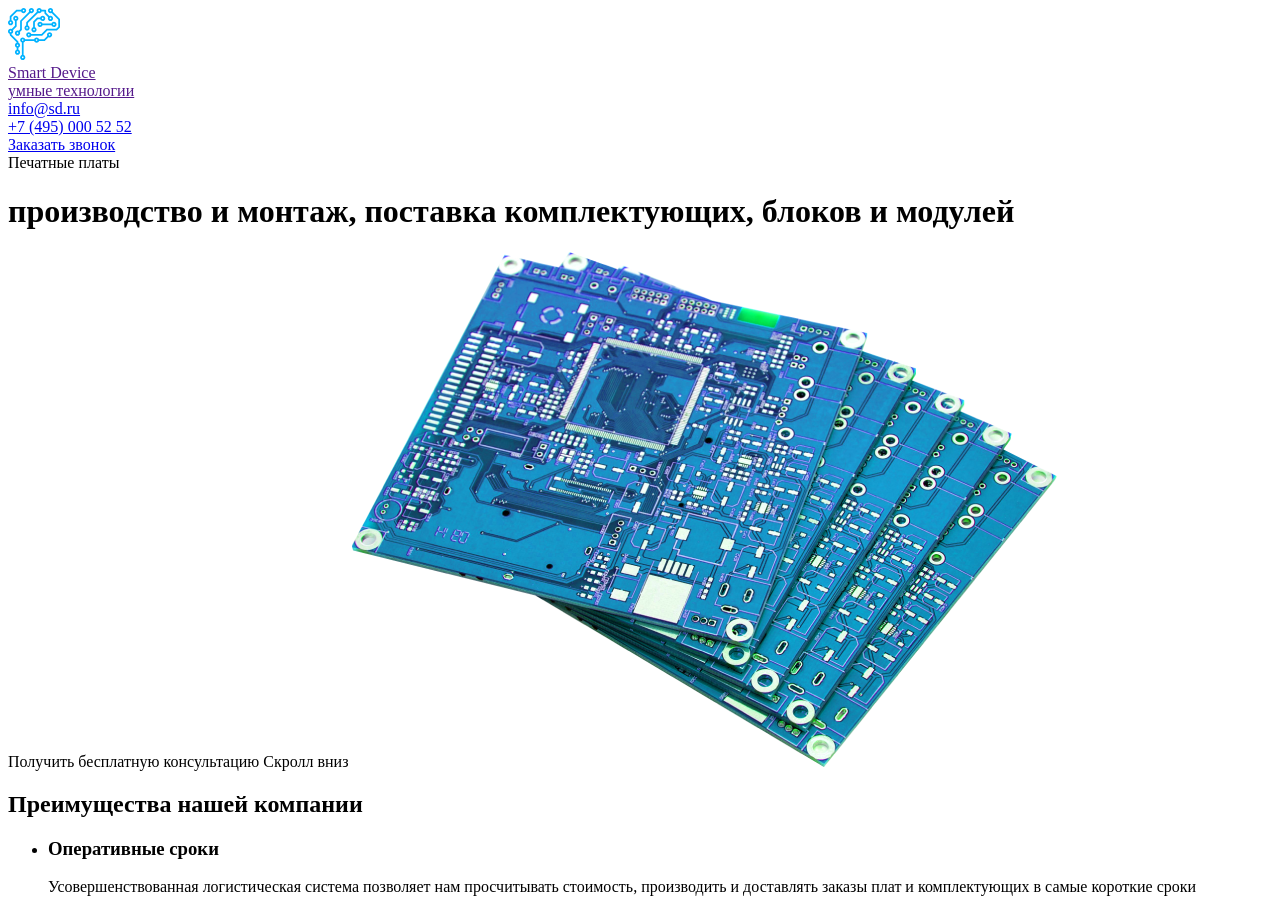
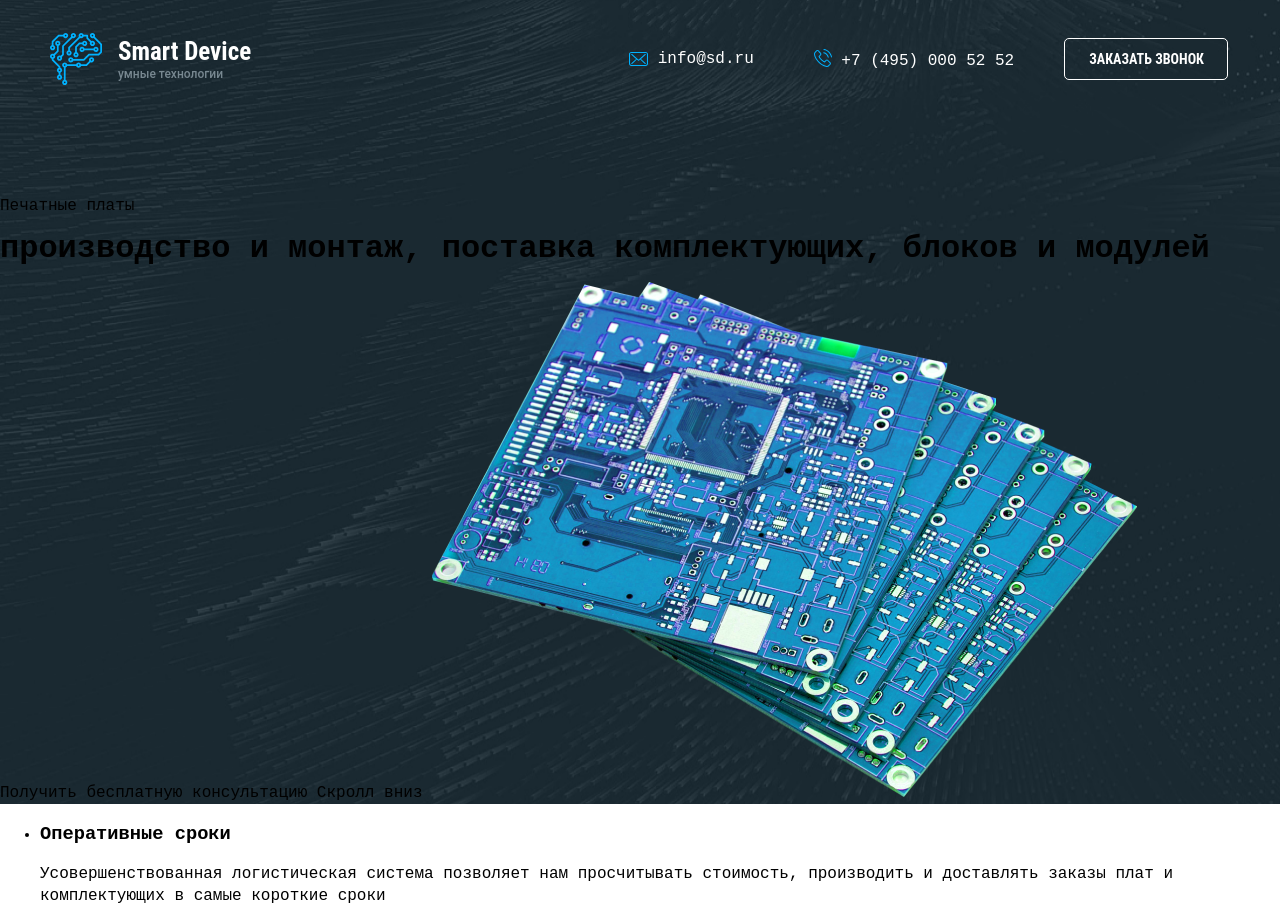
Before and after one commit to kondtan/smart-device, a website: page source/index.html in a window 1280 px wide. Shown: the top 910 px of the page. Drawn offline with nearby package versions, Linux system fonts and the light colour scheme; files that its build step writes are made by us from their sources; files whose address does not match are found by name.

Commit message:
Добавляет шапку

```diff
--- a/source/index.html
+++ b/source/index.html
@@ -4,41 +4,50 @@
   <meta charset="UTF-8">
   <meta name="viewport" content="width=device-width, initial-scale=1.0">
   <meta http-equiv="X-UA-Compatible" content="ie=edge">
-  <link rel="preload" href="fonts/PTMono-Regular.woff2" as="font" type="font/woff2>
-  <link rel="preload" href="fonts/Roboto-Medium.woff2" as="font" type="font/woff2>
-  <link rel="preload" href="fonts/RobotoCondensed-Bold.woff2" as="font" type="font/woff2>
-  <link rel="preload" href="fonts/RobotoCondensed-Regular.woff2" as="font" type="font/woff2>
+  <link rel="preload" href="fonts/PTMono-Regular.woff2" as="font" type="font/woff2">
+  <link rel="preload" href="fonts/Roboto-Medium.woff2" as="font" type="font/woff2">
+  <link rel="preload" href="fonts/RobotoCondensed-Bold.woff2" as="font" type="font/woff2">
+  <link rel="preload" href="fonts/RobotoCondensed-Regular.woff2" as="font" type="font/woff2">
   <link href="css/style.min.css" rel="stylesheet">
   <title>Печатные платы и комплектующие</title>
-  <link rel="stylesheet" href="css/style.css">
+  <link rel="stylesheet" href="css/style.min.css">
 </head>
 <body class="page-body">
+
   <header class="page-header">
     <div class="page-header__wrapper">
       <a href="" class="page-header__logo logo">
-        <img src="./img/logo.svg" width="52" height="52" alt="Логотип Smart Device - магазин печатных плат">
+        <img class="logo__img" src="./img/logo.svg" width="52" height="52" alt="Логотип Smart Device - магазин печатных плат">
         <div class="logo__text">
           <div class="logo__text-name">Smart Device</div>
           <div class="logo__text-description">умные технологии</div>
         </div>
       </a>
+      <nav class="page-header__nav">
+        <div class="page-header__mail mail">
+          <a href="mailto:info@sd.ru">
+            <svg class="mail__icon" width="19" height="14">
+              <use xlink:href="#letter"></use>
+            </svg>
+            info@sd.ru</a>
+        </div>
+        <div class="page-header__call call">
+          <a href="tel:+74950005252">
+            <svg class="call__icon" width="18" height="18">
+              <use xlink:href="#phone"></use>
+            </svg>
+            +7 (495) 000 52 52</a>
+        </div>
+        <a href="#" class="page-header__callback button">
+          Заказать звонок
+        </a>
+      </nav>
     </div>
-    <nav class="page-header__nav">
-      <div class="page-header__mail">
-        <a href="mailto:info@sd.ru">info@sd.ru</a>
-      </div>
-      <div class="page-header__call">
-        <a href="tel:+74950005252">+7 (495) 000 52 52</a>
-      </div>
-      <a href="#" class="page-header__callback button">
-        Заказать звонок
-      </a>
-    </nav>
   </header>
   <main class="page-main">
-    <div class="page-main__wrap">
+    <div class="page-main__wrapper">
       <div class="page-main__main">
-        <div>Печатные платы</div>
+        <div class="page-main__text">Печатные платы</div>
         <h1 class="page-main__title">производство и монтаж, поставка комплектующих, блоков и модулей</h1>
         <a class="page-main__consult">Получить бесплатную консультацию</a>
         <a class="page-main__scroll-down">Скролл вниз</a>
--- /dev/null
+++ b/source/sass/blocks/logo.scss
@@ -0,0 +1,36 @@
+.page-header__logo {
+    display: flex;
+    flex-grow: 1;
+    text-decoration: none;
+    cursor: pointer;
+}
+
+.logo__img {
+    margin-right: 16px;
+}
+
+.logo__text {
+    margin-top: 8px;
+}
+
+.logo__text-name {
+    color: $white;
+    font-family: $font-secondary;
+    font-size: 25px;
+    font-weight: 700;
+
+    @media (max-width: $mobile-min-width) {
+        display: none;
+    }
+}
+
+.logo__text-description {
+    color: $logo-gray;
+    font-family: $font-logo;
+    font-size: 12px;
+    font-weight: 500;
+
+    @media (max-width: $mobile-min-width) {
+        display: none;
+    }
+}
--- /dev/null
+++ b/source/sass/blocks/page-header.scss
@@ -0,0 +1,113 @@
+.page-header {
+    background-color: $main-dark-bg;
+    display: flex;
+}
+
+.page-header__wrapper {
+    width: 1512px;
+    margin: 33px auto 0;
+    padding: 0 50px;
+
+    display: flex;
+    justify-items: space-between;
+
+    color: $white;
+
+    @media (max-width: $tablet-width) {
+        margin-top: 20px;
+        padding: 0 23px 20px 25px;
+      }
+
+    @media (max-width: $mobile-min-width) {
+        padding: 0 17px 0 17px;
+        margin-top: 17px;
+      }
+}
+
+.page-header__nav {
+    display: flex;
+    align-items: center;
+    margin-right: 2px;
+
+    @media (max-width: $tablet-width) {
+        width: 85px;
+      }
+
+    @media (max-width: $mobile-min-width) {
+        height: 20px;
+      }
+}
+
+.page-header__mail {
+    position: relative;
+
+    &::before {
+        position: absolute;
+        content: "";
+        background-image: url("../img/envelope.svg");
+        background-repeat: no-repeat;
+        background-size: contain;
+        width: 19px;
+        height: 14px;
+        left: 0;
+        top: 4px;
+    }
+
+    @media (max-width: $tablet-width) {
+        &::before {
+            width: 25px;
+            height: 19px;
+        }
+    }
+}
+
+.page-header__call {
+    position: relative;
+
+    &::before {
+        position: absolute;
+        content: "";
+        background-image: url("../img/phone_call.svg");
+        background-repeat: no-repeat;
+        background-size: contain;
+        width: 18px;
+        height: 18px;
+        left: 0;
+        top: 2px;
+    }
+
+    @media (max-width: $tablet-width) {
+        &::before {
+            width: 24px;
+            height: 24px;
+        }
+    }
+}
+
+.page-header__mail a,
+.page-header__call a {
+    font-family: $font-main;
+    font-size: 16px;
+    font-weight: 400;
+
+    text-decoration: none;
+    color: $white;
+
+    @media (max-width: $tablet-width) {
+        display: none;;
+      }
+
+}
+
+.page-header__call {
+    margin-left: 60px;
+}
+
+.page-header__callback {
+    max-width: 185px;
+    margin-left: 50px;
+
+    @media (max-width: $tablet-width) {
+        display: none;
+      }
+}
--- /dev/null
+++ b/source/sass/blocks/page-main.scss
@@ -0,0 +1,9 @@
+.page-main__wrapper {
+    margin: -90px 0 0;
+    background-color: $main-dark-bg;
+    background-image: url("../img/bg-pattern.png");
+}
+
+.page-main__text {
+    padding-top: 200px;
+}
--- a/source/sass/fonts.scss
+++ b/source/sass/fonts.scss
@@ -1,35 +1,39 @@
 @font-face {
-    font-family: "PTMono-Regular";
-    src: url("../fonts/PTMono-Regular.woff2") format("woff2"),
+    font-family: "PT Mono";
+    src:
+      url("../fonts/PTMono-Regular.woff2") format("woff2"),
       url("../fonts/PTMono-Regular.woff") format("woff");
-    font-weight: normal;
+    font-weight: 400;
     font-style: normal;
     font-display: swap;
   }
 
   @font-face {
-    font-family: "Roboto-Medium";
-    src: url("../fonts/Roboto-Medium.woff2") format("woff2"),
+    font-family: "Roboto";
+    src:
+      url("../fonts/Roboto-Medium.woff2") format("woff2"),
       url("../fonts/Roboto-Medium.woff") format("woff");
-    font-weight: normal;
+    font-weight: 500;
     font-style: normal;
     font-display: swap;
   }
 
   @font-face {
-    font-family: "RobotoCondenced-Bold";
-    src: url("../fonts/RobotoCondenced-Bold.woff2") format("woff2"),
-      url("../fonts/RobotoCondenced-Bold.woff") format("woff");
-    font-weight: bold;
+    font-family: "Roboto Condensed";
+    src:
+      url("../fonts/RobotoCondensed-Bold.woff2") format("woff2"),
+      url("../fonts/RobotoCondensed-Bold.woff") format("woff");
+    font-weight: 700;
     font-style: normal;
     font-display: swap;
   }
 
   @font-face {
-    font-family: "RobotoCondenced-Regular";
-    src: url("../fonts/RobotoCondenced-Regular.woff2") format("woff2"),
+    font-family: "Roboto Condensed";
+    src:
+      url("../fonts/RobotoCondenced-Regular.woff2") format("woff2"),
       url("../fonts/RobotoCondenced-Regular.woff") format("woff");
-    font-weight: normal;
+    font-weight: 400;
     font-style: normal;
     font-display: swap;
   }
--- /dev/null
+++ b/source/sass/global.scss
@@ -0,0 +1,41 @@
+html {
+    box-sizing: border-box;
+}
+
+body {
+    min-width: 320px;
+    margin: 0;
+    padding: 0;
+    font-size: 16px;
+    line-height: 22px;
+    font-family: "PT Mono", "Courier New", monospace;
+    font-weight: normal;
+    font-style: normal;
+}
+
+.visually-hidden {
+    position: absolute;
+    clip: rect(0 0 0 0);
+    width: 1px;
+    height: 1px;
+    margin: -1px;
+    overflow: hidden;
+}
+
+.button {
+    padding: 9px 23px 9px 24px;
+    font-family: $font-secondary;
+    font-size: 14px;
+    font-weight: 700;
+    text-transform: uppercase;
+    text-decoration: none;
+    color: $white;
+    border: 1px solid $white;
+    border-radius: 5px;
+    cursor: pointer;
+
+    &:hover {
+        color: $main-blue;
+        background-color: $white;
+    }
+}
--- /dev/null
+++ b/source/sass/style.scss
@@ -0,0 +1,8 @@
+@import "variables.scss";
+@import "fonts.scss";
+@import "global.scss";
+
+@import "blocks/logo.scss";
+@import "blocks/page-header.scss";
+@import "blocks/page-main.scss";
+@import "blocks/page-footer.scss";
--- /dev/null
+++ b/source/sass/variables.scss
@@ -0,0 +1,16 @@
+$mobile-min-width: 320px;
+$mobile-width: 767px;
+$tablet-width: 1023px;
+$desktop-width: 1024px;
+
+$font-logo: "Roboto", "Arial", sans-serif;
+$font-main: "PT Mono", "Courier New", monospace;
+$font-secondary: "Roboto Condensed", "Arial", sans-serif;
+
+$white: #FFFFFF;
+$logo-gray: #788891;
+$main-blue: #00B2FF;
+$main-dark-bg: #1b2d37;
+$font-color: #666666;
+$border-color: #EBEBEB;
+$icon-color: #CDCDCD;
```
Also changed, not shown: build/css/style.min.css, build/fonts/PTMono-Regular.woff (added), build/fonts/PTMono-Regular.woff2 (added), build/fonts/Roboto-Medium.woff (added), build/fonts/Roboto-Medium.woff2 (added), build/fonts/RobotoCondensed-Bold.woff (added), build/fonts/RobotoCondensed-Bold.woff2 (added), build/fonts/RobotoCondensed-Regular.woff (added), build/fonts/RobotoCondensed-Regular.woff2 (added), build/index.html, source/sass/blocks/page-footer.scss (added), 1 other file.
